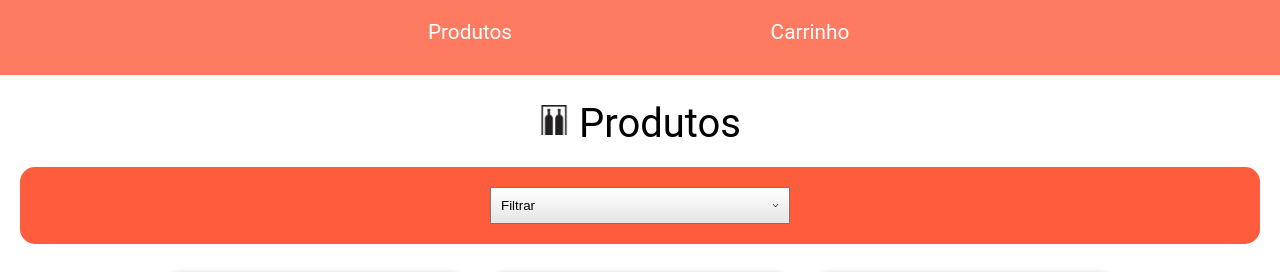
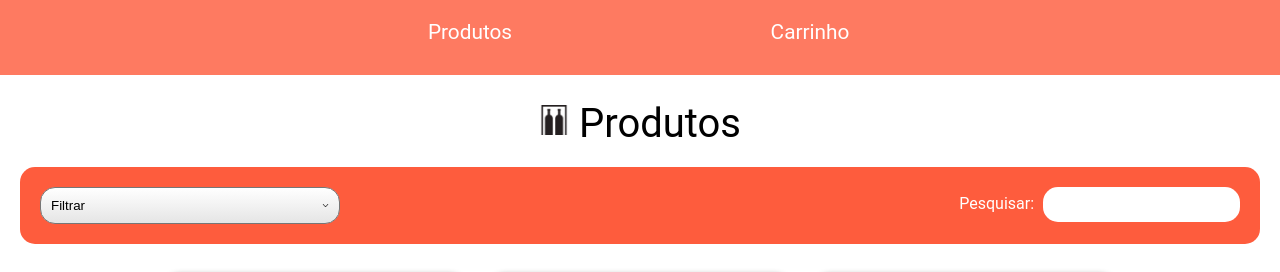
Before and after one commit to filromano/se-challenge, a React app: page / in a window 1280 px wide. Shown: the top 272 px of the page. Built offline with nearby package versions, Linux system fonts and the light colour scheme.

Commit message:
add searchBox

```diff
--- a/src/components/Products/Filter/Filter.jsx
+++ b/src/components/Products/Filter/Filter.jsx
@@ -19,6 +19,12 @@ export default (props) => {
         <option value="">Todos</option>
         {options}
       </select>
+      <div className="search-box">
+        <label>Pesquisar: </label>
+        <input type="text"
+               name="serach-box"
+               onKeyUp={e => props.searchBox(e.target.value)}/>
+      </div>
     </div>
   )
 };
--- a/src/components/Products/Filter/Filter.scss
+++ b/src/components/Products/Filter/Filter.scss
@@ -1,17 +1,17 @@
 @import '../../../scss/utils.scss';
 
 .filter {
-  display: block;
+  @include flexBox($content: space-between);
   box-sizing: border-box;
   border-radius: 15px;
   width: 100%;
   background-color: $orangeBase;
   padding: 20px;
   margin-bottom: 20px;
+  color: #FFFFFF;
   select {
     display: block;
-    width: 300px;
-    margin: 0 auto;
+    width: 100px;
     padding: 10px;
     -moz-appearance: none;
     -webkit-appearance: none;
@@ -21,5 +21,21 @@
     background-repeat: no-repeat, repeat;
     background-position: right .7em top 50%, 0 0;
     background-size: .65em auto, 100%;
+    border-radius: 15px;
+  }
+
+  .search-box {
+    input {
+      border-radius: 15px;
+      border: none;
+      padding: 10px;
+      margin-left: 5px;
+    }
+  }
+
+  @include respond-to('medium') {
+    select {
+      width: 300px;
+    }
   }
 }
--- a/src/components/Products/Product.jsx
+++ b/src/components/Products/Product.jsx
@@ -13,11 +13,16 @@ class Product extends Component {
     super(props)
     this.state = {
       filter: '',
+      searchBox: '',
     }
   }
 
   changeFilter = (event) => {
     this.setState({filter: event.target.value})
+  }
+
+  searchBox = (value) => {
+    this.setState({searchBox: value})
   }
 
   render() {
@@ -26,8 +31,10 @@ class Product extends Component {
       <Grid title="Produtos"
             image={productsImage}>
         <Filter brands={this.props.brands}
-                changeFilter={this.changeFilter}/>
-        <ProductList filter={this.state.filter}/>
+                changeFilter={this.changeFilter}
+                searchBox={this.searchBox}/>
+        <ProductList filter={this.state.filter}
+                     searchBox={this.state.searchBox}/>
       </Grid>
     )
   }
--- a/src/components/Products/ProductList/ProductList.jsx
+++ b/src/components/Products/ProductList/ProductList.jsx
@@ -13,9 +13,14 @@ class ProductList extends Component {
 
   render() {
 
-    const { filter, products } = this.props;
+    const { filter, products, searchBox } = this.props;
 
-    const items = filter === '' ? products : products.filter(product => product.vendors[0].vendor.slug === filter)
+    // filter
+    let items = filter === '' ? products : products.filter(product => product.vendors[0].vendor.slug === filter)
+
+    //after filter apply searchBox
+    items = searchBox === '' ? items : items.filter(item => item.name.toLowerCase().includes(searchBox.toLowerCase()));
+
 
 
     const list = items.map((item) => {
```
